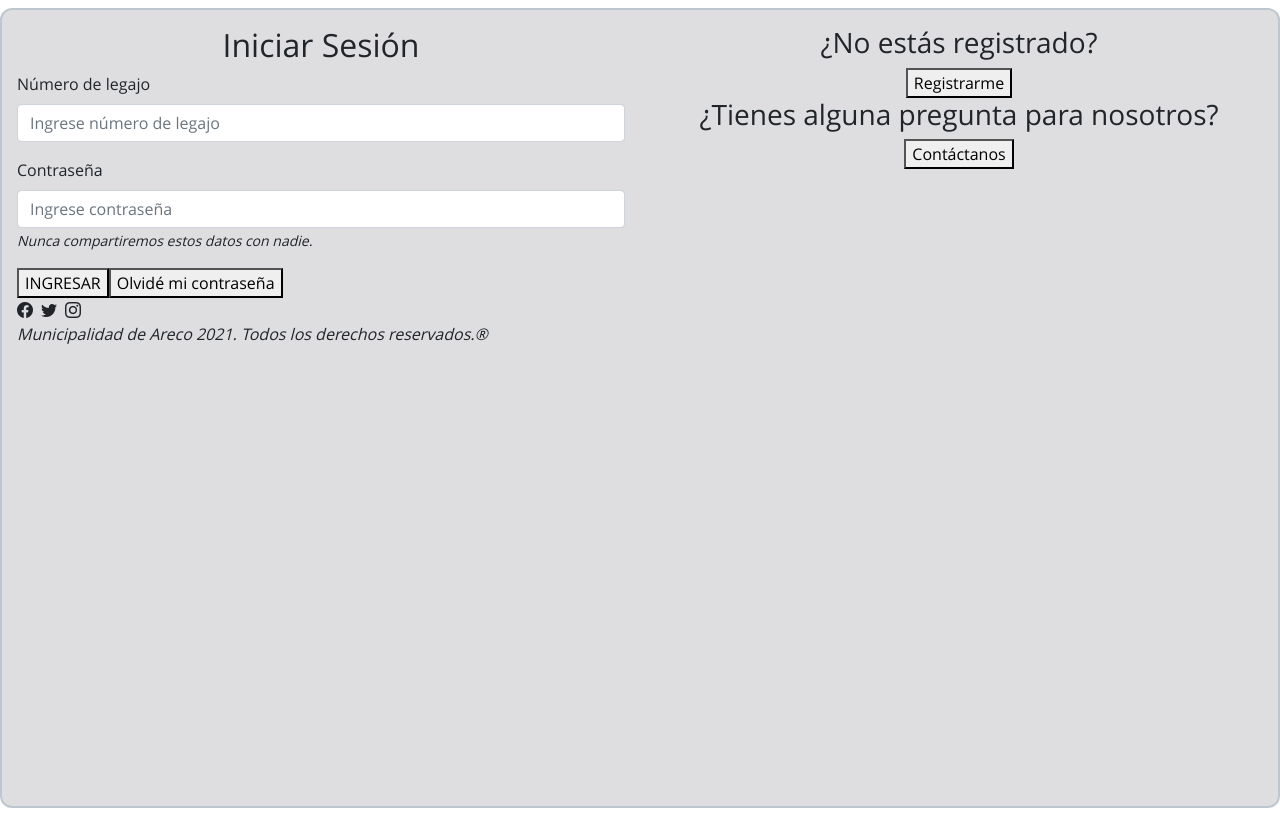
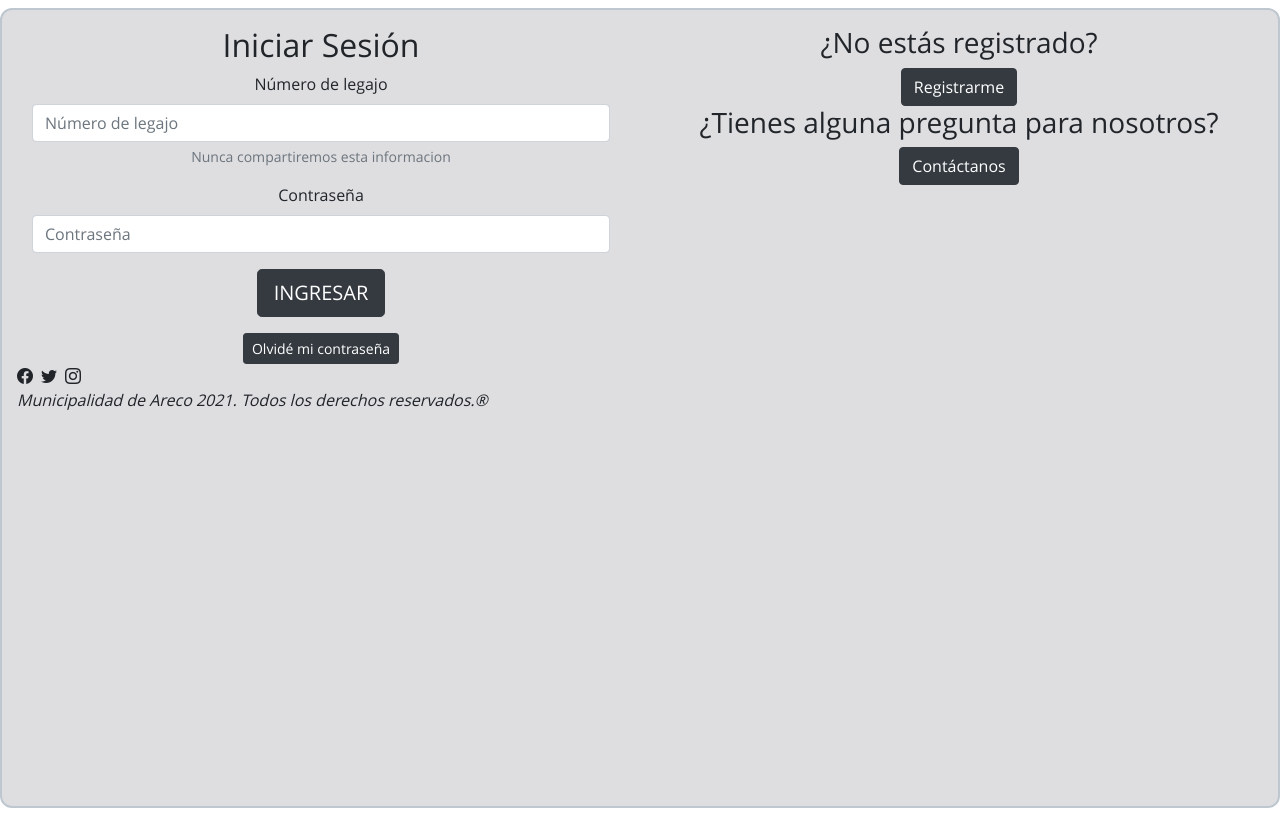
Before and after one commit to kslotes/redsocial, a React (Create React App) app: page / in a window 1280 px wide. Built offline with nearby package versions, Linux system fonts and the light colour scheme.

Commit message:
Elimino componentes innecesarios Modificacion en estilo de Login  y Botones

```diff
--- a/src/Components/ContactUs/ContactUs.jsx
+++ b/src/Components/ContactUs/ContactUs.jsx
@@ -1,9 +1,9 @@
-
+import {Button} from "react-bootstrap";
 const ContactUs = () => {
       return (
             <div className="d-flex flex-column align-items-center">
                   <h3>¿Tienes alguna pregunta para nosotros?</h3>
-                  <button primary>Contáctanos</button>
+                  <Button variant="dark">Contáctanos</Button>
             </div>
       )
 }
--- /dev/null
+++ b/src/Components/Login/Login.css
@@ -0,0 +1,14 @@
+@media screen and (max-width: 360px) {
+    .btn-ingresar {
+        width: 100%;
+    }
+    .btn-forgot{
+          float:right;
+    }
+    h2 {
+        font-weight: bold;
+    }
+    label {
+        font-weight: bold;
+    }
+}
--- a/src/Components/Login/Login.jsx
+++ b/src/Components/Login/Login.jsx
@@ -1,32 +1,41 @@
 import React from "react";
-
+import {Button, Col, Form, Row} from "react-bootstrap";
+import "./Login.css";
 
 const Login = () => {
     return (
-        <div>
-            <h2 className="text-center">Iniciar Sesión</h2>
-            <form>
-                <form className="form-group">
-                    <label htmlFor="inputNumeroLegajo">Número de legajo</label>
-                    <input type="text" className="form-control" id="inputNumeroLegajo" placeholder="Ingrese número de legajo" />
-                </form>
-                <form className="form-group">
-                    <label htmlFor="inputContraseña">Contraseña</label>
-                    <input type="text" className="form-control" id="inputContraseña" placeholder="Ingrese contraseña" />
-                    <small>
-                        <i>Nunca compartiremos estos datos con nadie.</i>
-                    </small>
-                </form>
-            </form>
-            <div>
-                <button>
-                    INGRESAR
-                </button>
-                <button>
-                    Olvidé mi contraseña
-                </button>
-            </div>
-        </div>
+        <Row xs={1} className="text-center">
+            <Col>
+                <h2>Iniciar Sesión</h2>
+            </Col>
+            <Col>
+                <Form>
+                    <Col>
+                        <Form.Group controlId="formNumeroLegajo">
+                            <Form.Label>Número de legajo</Form.Label>
+                            <Form.Control type="number" placeholder="Número de legajo" />
+                            <Form.Text className="text-muted">Nunca compartiremos esta informacion</Form.Text>
+                        </Form.Group>
+                    </Col>
+                    <Col>
+                        <Form.Group controlId="formContraseña">
+                            <Form.Label>Contraseña</Form.Label>
+                            <Form.Control type="password" placeholder="Contraseña" />
+                        </Form.Group>
+                    </Col>
+                    <Col xs={12}>
+                        <Button variant="dark" size="lg" className="btn-ingresar">
+                            INGRESAR
+                        </Button>
+                    </Col>
+                    <Col className="mt-3">
+                        <Button variant="dark" size="sm" className="btn-forgot">
+                            Olvidé mi contraseña
+                        </Button>
+                    </Col>
+                </Form>
+            </Col>
+        </Row>
     );
 };
 
--- a/src/Components/RedesSociales/RedesSociales.jsx
+++ b/src/Components/RedesSociales/RedesSociales.jsx
@@ -1,9 +1,9 @@
 const RedesSociales = () => {
     return (
         <div className="d-flex flex-row">
-            <i href="https://www.facebook.com" target="_blank" facebook className="bi bi-facebook mr-2"></i>
-            <i href="https://www.twitter.com" target="_blank" twitter className="bi bi-twitter mr-2"></i>
-            <i href="https://www.instagram.com" target="_blank" instagram className="bi bi-instagram"></i>
+            <i href="https://www.facebook.com" target="_blank" className="bi bi-facebook mr-2"></i>
+            <i href="https://www.twitter.com" target="_blank" className="bi bi-twitter mr-2"></i>
+            <i href="https://www.instagram.com" target="_blank" className="bi bi-instagram"></i>
         </div>
     );
 };
--- a/src/Components/Register/Register.jsx
+++ b/src/Components/Register/Register.jsx
@@ -1,8 +1,10 @@
+import { Button } from "react-bootstrap";
+
 const Register = () => {
       return (
             <div className="d-flex flex-column align-items-center">
                   <h3>¿No estás registrado?</h3>
-                  <button>Registrarme</button>
+                  <Button variant="dark">Registrarme</Button>
             </div>
       )
 }
--- a/src/Components/SeccionDerecha/SeccionDerecha.jsx
+++ /dev/null
@@ -1,20 +0,0 @@
-import styled from "styled-components";
-import ContactUs from "../ContactUs/ContactUs";
-import Register from "../Register/Register";
-
-const LineaDivisoria = styled.div`
-    width: 100%;
-    height: 1px;
-    border-bottom: 1px solid #c3c4c6;
-`;
-
-const SeccionDerecha = () => {
-    return (
-        <div className="d-flex flex-column justify-content-between">
-            <Register/>
-            <ContactUs />
-        </div>
-    );
-};
-
-export default SeccionDerecha;
--- a/src/Components/SeccionIzquierda/SeccionIzquierda.jsx
+++ /dev/null
@@ -1,11 +0,0 @@
-import Login from "../../Components/Login/Login";
-
-const SeccionIzquierda = () => {
-    return (
-        <div className="d-flex flex-column justify-content-around">
-            <Login />
-        </div>
-    );
-};
-
-export default SeccionIzquierda;
--- a/src/Pages/MainPage/MainPage.css
+++ b/src/Pages/MainPage/MainPage.css
@@ -1,6 +1,7 @@
 .fondo {
       background-color: #dedee1;
       height: 100vh;
+      width: 100%;
       margin: 0.5rem 0.5rem 0.5rem 0.5rem;
       border-radius: 12px;
       border: 2px solid #bec7cf;
--- a/src/Pages/MainPage/MainPage.jsx
+++ b/src/Pages/MainPage/MainPage.jsx
@@ -1,19 +1,21 @@
 import React from "react";
-import SeccionIzquierda from "../../Components/SeccionIzquierda/SeccionIzquierda";
-import SeccionDerecha from "../../Components/SeccionDerecha/SeccionDerecha";
+import Login from "../../Components/Login/Login"
 import RedesSociales from "../../Components/RedesSociales/RedesSociales";
 import {Col, Container, Row} from "react-bootstrap";
 import "./MainPage.css";
+import Register from "../../Components/Register/Register";
+import ContactUs from "../../Components/ContactUs/ContactUs";
 
 const MainPage = () => {
     return (
         <Container fluid className="fondo">
             <Row xs={1} sm={2} md={2} lg={2}>
                 <Col>
-                    <SeccionIzquierda />
+                    <Login />
                 </Col>
                 <Col>
-                    <SeccionDerecha />
+                    <Register/>
+                    <ContactUs/>
                 </Col>
                 <Col>
                     <RedesSociales />
```
